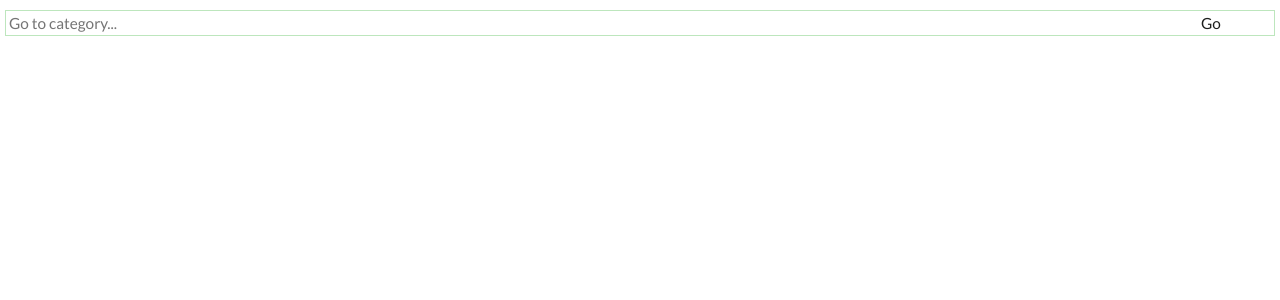
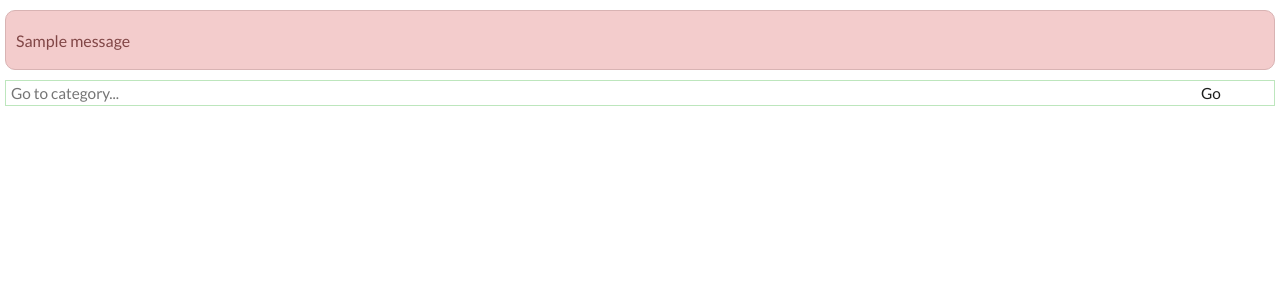
Before and after one commit to ArachnidNetworks/spiderbook2, a Flask app: template templates/default.html in a window 1280 px wide. Shown: the top 300 px of the page. Run offline with Flask 2, Linux system fonts and the light colour scheme; the template is opened without the code that fills it: most values are stand-ins (such as "Sample title", 1, 10 or a date in 2020); one stand-in notice (Sample message) is shown.

Commit message:
Added error message if category doesnt exist

```diff
--- a/app.py
+++ b/app.py
@@ -1,5 +1,5 @@
 from flask import Flask, request, redirect, make_response, render_template, url_for, jsonify, abort
-from flask import send_from_directory
+from flask import send_from_directory, flash
 import os
 import time
 import re
@@ -133,6 +133,7 @@ def search_cat():
     category = form_data.get('category')
     prevpage = form_data.get('previouspage')
     if not dbi.find_cat(category):
+        flash("Category not found")
         return redirect(prevpage)
     return redirect(url_for('home', category=category, page=1))
 
--- a/static/css/default.css
+++ b/static/css/default.css
@@ -23,11 +23,22 @@ body {
     padding-left: 5px; padding-right: 5px;
 }
 
+.errorflash {
+    margin-top: 10px;
+    height: 60px;
+    line-height: 60px;
+    border: 1px solid #d8b3b3; border-radius: 10px;
+    background-color: #f3cccc;
+    color: #804646;
+    padding-left: 10px;
+}
+
 #catsearch input {
     width: 90%;
     border: 1px solid var(--main-color); border-right: 0;
     font-size: 1.2vw;
     padding: 3px;
+    padding-left: 5px;
     margin-top: 10px;
 }
 
--- a/templates/default.html
+++ b/templates/default.html
@@ -15,6 +15,13 @@
     <title>Spiderbook{{ title }}</title>
 </head>
 <body>
+    {% with messages = get_flashed_messages() %}
+        {% if messages %}
+            {% for message in messages %}
+                <div class="errorflash">{{ message }}</div>
+            {% endfor %}
+        {% endif %}
+    {% endwith %}
     <form id="catsearch" action="../search" method="post">
         <input id="prevpage" type="hidden" name="previouspage" value=False>
         <input type="text" placeholder="Go to category..."
```
